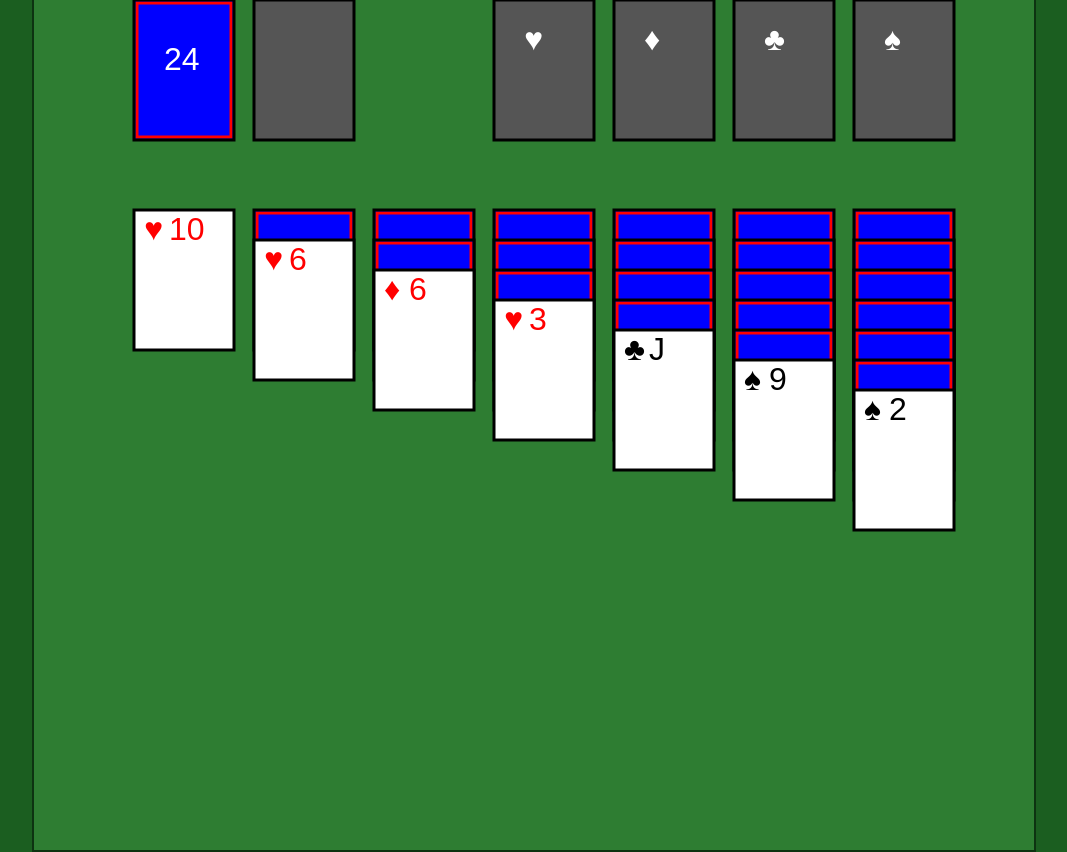
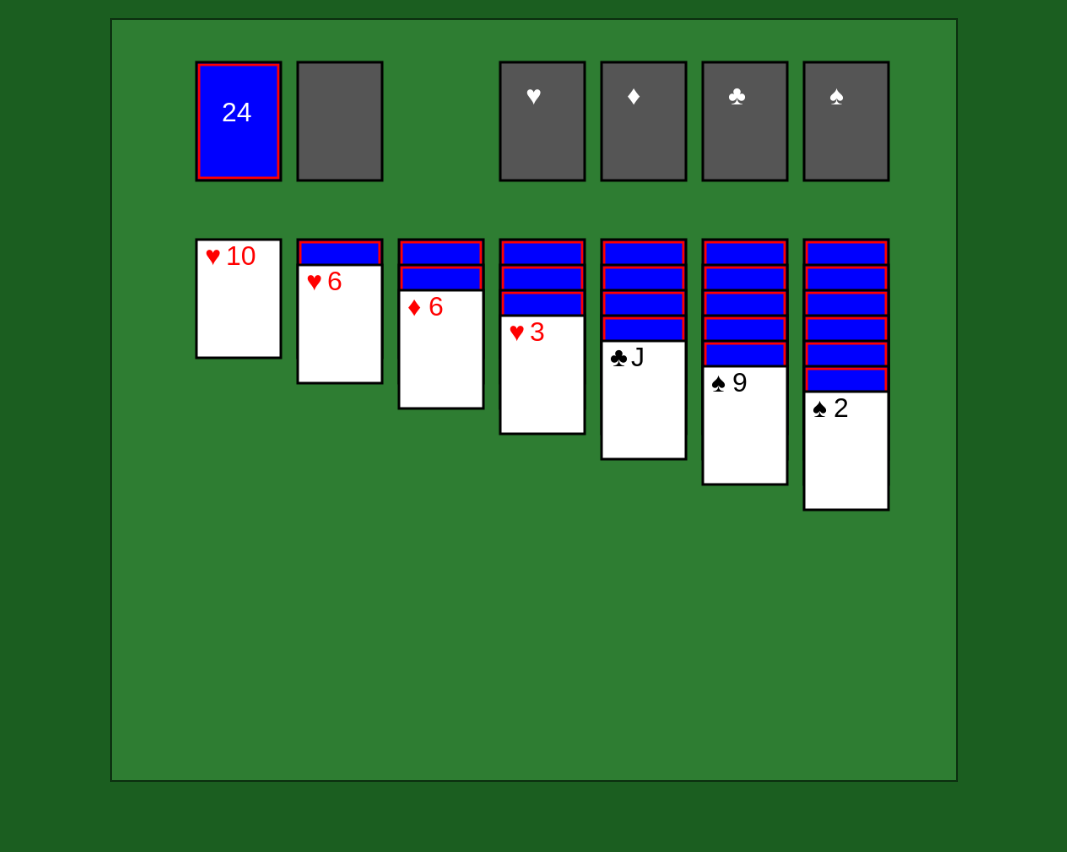
Before and after one commit to francovenica/SolitaireTypeScript-, a website: page index.html in a window 1280 px wide. Shown: the whole page, without its empty margins (106-1173 px from the left). After the commit the page ends 800 px from the top, so only its background shows below. Drawn offline with Linux system fonts and the light colour scheme.

Commit message:
resize and touch events

```diff
--- a/index.html
+++ b/index.html
@@ -1,7 +1,7 @@
 <!doctype html>
 <html lang="en">
 <head>
-  <meta charset="UTF-8" />
+  <meta charset="UTF-8" / name="viewport" content="width=device-width, initial-scale=1">
   <title>Solitaire</title>
   <style>
     body {
@@ -14,7 +14,10 @@
     }
     canvas {
       background: #2e7d32;
-      border: 2px solid #0d3311;
+      outline: 2px solid #0d3311;
+      width: min(95vw, calc(95vh * 10/9));
+      height: auto;
+      touch-action: none;
     }
   </style>
 </head>
--- /dev/null
+++ b/practice/record-practice.ts
@@ -0,0 +1,48 @@
+// Practice: Record<K, V>
+// Write your answers below each exercise. Ask Claude to check them as you go.
+
+type DayOfTheWeek = "mon"|"tues"|"wed"|"thu"|"fri"|"sat"|"sun";
+
+const isWeekend: Record<DayOfTheWeek, boolean> = {
+    mon: false,
+    tues: false,
+    wed: false,
+    thu: false,
+    fri: false,
+    sat: true,
+    sun: true
+}
+
+type Suit = "hearts"|"diamonds"|"spades"|"clubs";
+const SUIT_COLORS: Record<Suit,string> = {
+    hearts:"red",
+    diamonds:"red",
+    clubs:"black",
+    spades:"black"
+}
+
+const suits: Suit[] = ["hearts","diamonds","spades","clubs"];
+
+for (let i = 0; i < suits.length; i++) {
+    const colors: string = SUIT_COLORS[suits[i]];
+    console.log(colors);
+}
+
+const nestedRecord: Record<Suit, Record<"symbol", string> | Record<"color", string>> = {
+    hearts: {
+        symbol: "♥",
+        color: "red"
+    },
+    diamonds: {
+        symbol: "♦",
+        color: "red"
+    },
+    clubs: {
+        symbol: "♣",
+        color: "black"
+    },
+    spades: {
+        symbol: "♠",
+        color: "black"
+    }
+}
--- a/src/main.ts
+++ b/src/main.ts
@@ -20,6 +20,8 @@ let cardOffsetY = 0
 let gameWon: boolean = false
 let minutes = 0
 let seconds = 0
+let lastPointUp = Date.now()
+let currentPointUp = 0
 
 for (let i = 0; i < 7; i++)
   tableau.push([]) //es necesario inicializar cada array con uno vacio. Pide las lecciones al agente para mas info
@@ -62,6 +64,7 @@ const recycleWasteDeck = function () {
 
 if (context) {
   let startTime = Date.now()
+
 
   context.fillStyle = "#2e7d32";
   context.fillRect(0, 0, canvas.width, canvas.height);
@@ -112,13 +115,13 @@ if (context) {
     draggedCardOriginPos = { originX: 0, originY: 0 }
   }
 
-  canvas.addEventListener("mousedown", (event) => {
+  canvas.addEventListener("pointerdown", (event) => {
 
     const rect = canvas.getBoundingClientRect();
-    const x = event.clientX - rect.left;
-    const y = event.clientY - rect.top;
+    const x = (event.clientX - rect.left) * (canvas.width / rect.width);
+    const y = (event.clientY - rect.top) * (canvas.height / rect.height);
 
-    if (wrapItUp(x,y)) return
+    if (wrapItUp(x, y)) return
 
     if (y > 250) //the click is in the tableau
     {
@@ -179,22 +182,20 @@ if (context) {
     renderAll(context, x, y)
   })
 
-  canvas.addEventListener("mousemove", (event) => {
+  canvas.addEventListener("pointermove", (event) => {
+    const rect = canvas.getBoundingClientRect();
+    const x = (event.clientX - rect.left) * (canvas.width / rect.width);
+    const y = (event.clientY - rect.top) * (canvas.height / rect.height);
 
-    const rect = canvas.getBoundingClientRect();
-    const x = event.clientX - rect.left;
-    const y = event.clientY - rect.top;
-
-    if (wrapItUp(x,y)) return
+    if (wrapItUp(x, y)) return
 
     renderAll(context, x, y)
-
   })
 
-  canvas.addEventListener("mouseup", (event) => {
+  canvas.addEventListener("pointerup", (event) => {
     const rect = canvas.getBoundingClientRect();
-    const x = event.clientX - rect.left;
-    const y = event.clientY - rect.top;
+    const x = (event.clientX - rect.left) * (canvas.width / rect.width);
+    const y = (event.clientY - rect.top) * (canvas.height / rect.height);
     let placed = true;
 
     if (clickInRect(x, y, START_BUTTON.posx, START_BUTTON.posy, START_BUTTON.width, START_BUTTON.height)) {
@@ -212,7 +213,7 @@ if (context) {
     }
 
     //esto tiene que estar despues del shuffle button
-    if (wrapItUp(x,y)) return
+    if (wrapItUp(x, y)) return
 
     if (draggedCards.length > 0) {
       draggedCards.forEach(card => card.isBeingDragged = false)
@@ -297,15 +298,8 @@ if (context) {
       }
     }
 
-    renderAll(context, x, y)
-
-  })
-
-  canvas.addEventListener("dblclick", (event) => {
-    const rect = canvas.getBoundingClientRect();
-    const x = event.clientX - rect.left;
-    const y = event.clientY - rect.top;
-
+    currentPointUp = Date.now()
+    if (currentPointUp - lastPointUp < 350) {//ex evento double click
       if (clickInRect(x, y, positionX.wasteDeck, positionY.upper_row, CARD_WIDTH, CARD_HEIGHT) && wasteDeck.length > 0) {
         const lastCard: Card = wasteDeck[wasteDeck.length - 1]
 
@@ -326,6 +320,7 @@ if (context) {
       }
       if (y > 260) {
         let ColumnIndex = columnPositionsX.findIndex(element => x > element && x < element + CARD_WIDTH)
+        if (ColumnIndex !== -1) {
           let lastCardValidation: Card | undefined = tableau[ColumnIndex].at(-1) //Esto te trae el ultimo elemento del array, un -2 traeria el ante ultimo
           if (lastCardValidation !== undefined &&
             clickInRect(x, y, lastCardValidation?.posx, lastCardValidation?.posy, CARD_WIDTH, CARD_HEIGHT)) {
@@ -346,7 +341,14 @@ if (context) {
               tableau[ColumnIndex][tableau[ColumnIndex].length - 1].faceUp = true
           }
         }
-    if (wrapItUp(x,y)) return
+      }
+      lastPointUp = 0
+      if (wrapItUp(x, y)) return
+      renderAll(context, x, y)
+    }
+    else{
+      lastPointUp = Date.now()
+    }
     renderAll(context, x, y)
   })
 
@@ -357,7 +359,7 @@ if (context) {
     foundations.spades.length === 13
 }
 
-  const wrapItUp = function(x:number, y:number){
+const wrapItUp = function (x: number, y: number) {
   const wasAlreadyWon = gameWon
   gameWon = isGameWon()
 
@@ -367,7 +369,7 @@ if (context) {
     minutes = Math.floor(elapsedSeconds / 60)
     seconds = elapsedSeconds % 60
   }
-    if(gameWon){
+  if (gameWon) {
     renderAll(context, x, y)
     renderEndGame(context, END_GAME_SIGN)
   }
--- a/src/render.ts
+++ b/src/render.ts
@@ -169,5 +169,7 @@ const renderSingleCard = function (context: CanvasRenderingContext2D, posx: numb
       context.fillText(label.text, label.posx + label.textPosx,label.posy +  label.textPosy)
       context.fillStyle = "white"
       context.font = "40px sans-serif"
-      context.fillText(label.textTime + minutes + " : " + seconds, label.posx + label.textTimePosx,label.posy +  label.textTimePosy)
+      const mins = minutes > 9 ? minutes : "0" + minutes
+      const secs = seconds > 9 ? seconds : "0" + seconds
+      context.fillText(label.textTime + mins + " : " + secs, label.posx + label.textTimePosx,label.posy +  label.textTimePosy)
     }
```
Also changed, not shown: dist/main.js, dist/render.js, 2 other files. Lines whose indentation alone changed are shown as unchanged.
